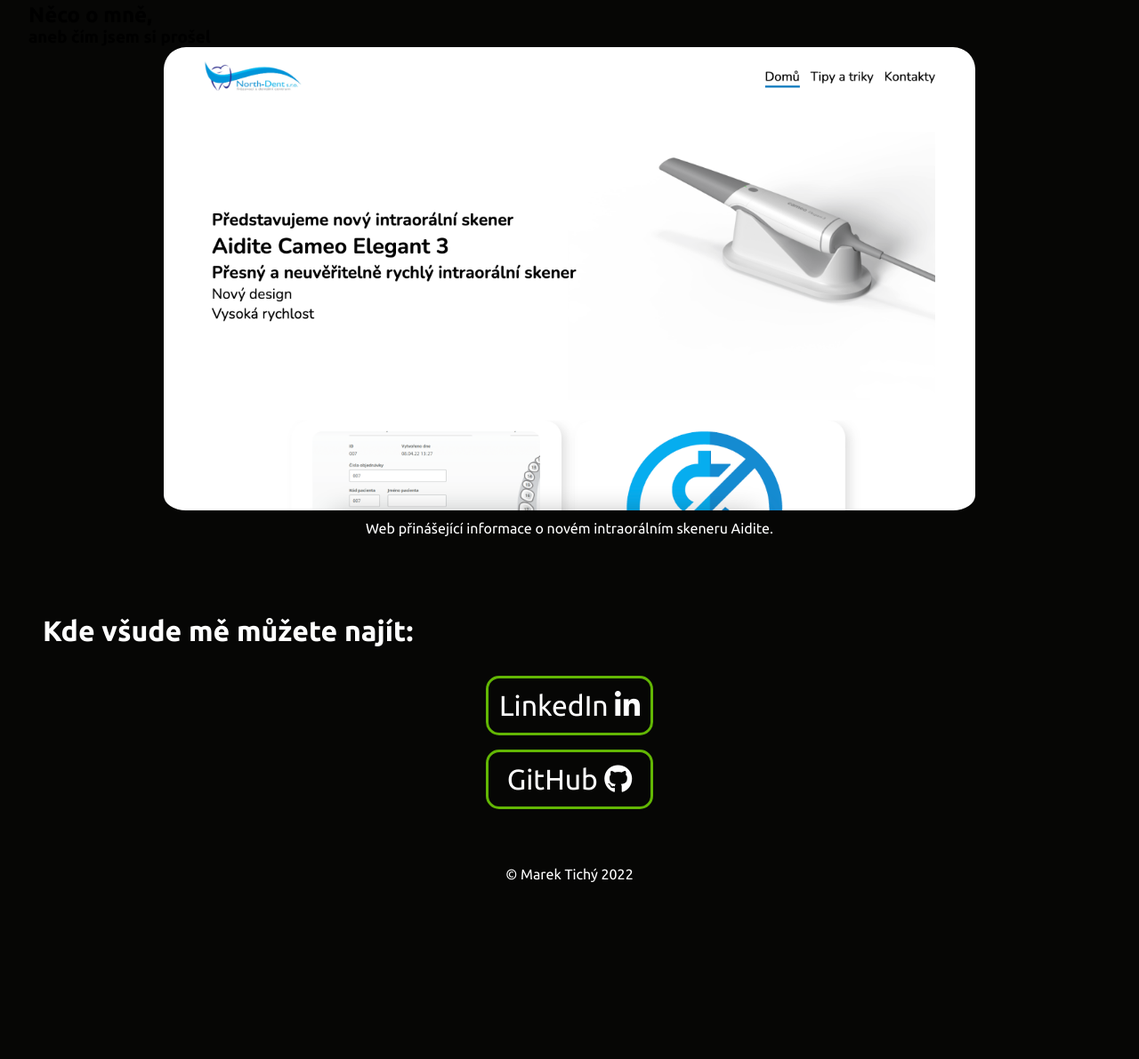
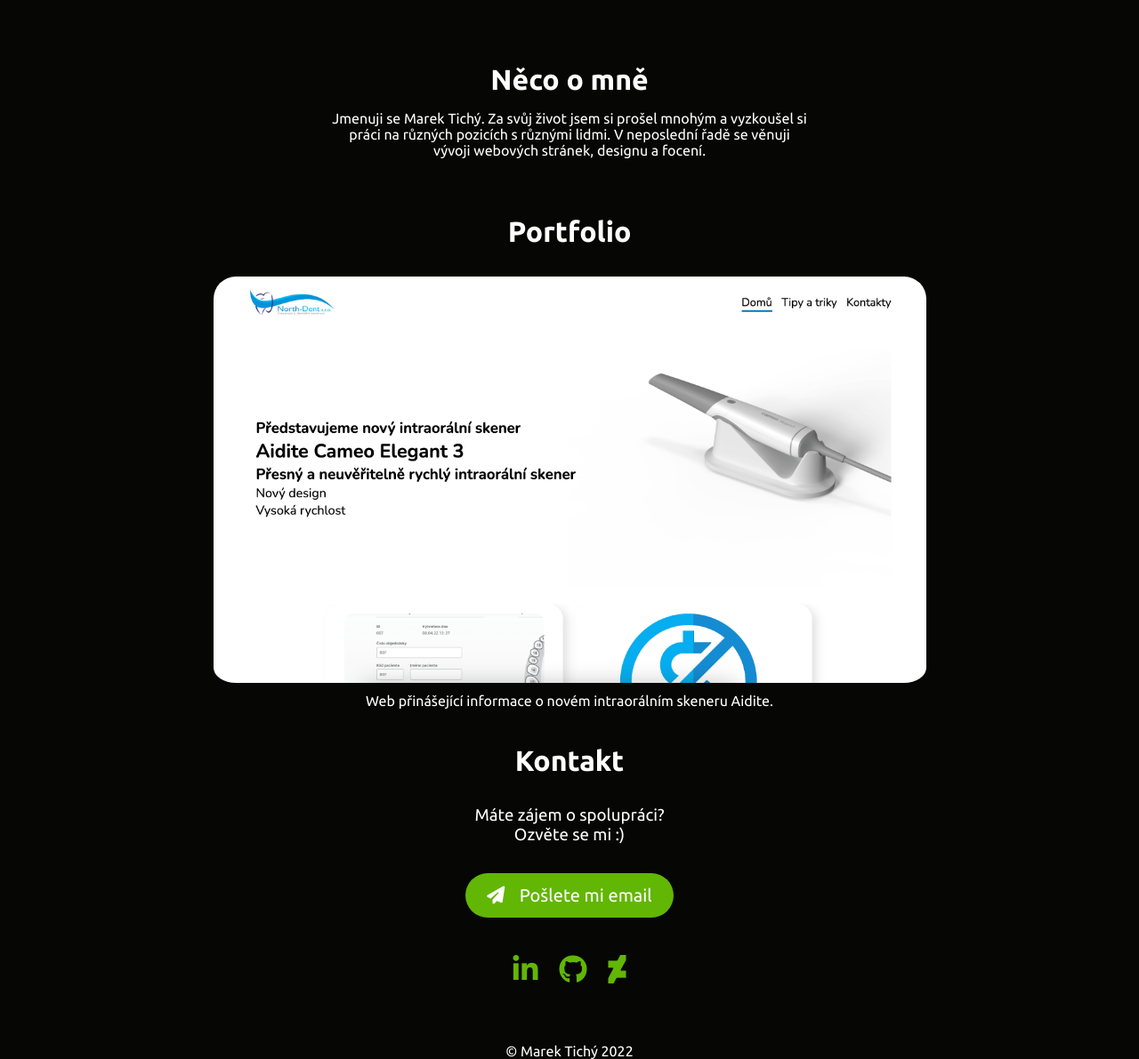
Before and after one commit to KaweiCZ/Portfolio, a website: page index.html in a window 1280 px wide. Shown: the part 705-1896 px from the top of the page at 89% size. Before the commit the page ends 1697 px from the top, so only its background shows below. Drawn offline with Linux system fonts and the light colour scheme.

Commit message:
Ver. 4.1

```diff
--- a/index.html
+++ b/index.html
@@ -94,19 +94,29 @@
         </div>
       </div>
     </section>
-    <section id="about">
+    <section class="about" id="about">
       <div class="about__content">
         <div class="about__texts">
-          <h2 class="about__heading">Něco o mně,</h2>
-          <h3 class="about__sub-heading">aneb čím jsem si prošel</h3>
+          <h2 class="about__heading">Něco o mně</h2>
+          <p class="about__text">
+            Jmenuji se Marek Tichý. Za svůj život jsem si prošel mnohým a
+            vyzkoušel si práci na různých pozicích s různými lidmi. V neposlední
+            řadě se věnuji vývoji webových stránek, designu a focení.
+          </p>
         </div>
       </div>
     </section>
     <section id="portfolio" class="portfolio">
+      <h2 class="portfolio__heading">Portfolio</h2>
       <div class="portfolio__link-wrapper">
-        <a class="portfolio__link" href="https://intraoral.cz/"> <img class="portfolio__img" src="/images/intraoral.png" alt=""></a>
-        <p class="portfolio__text">Web přinášející informace o novém intraorálním skeneru Aidite.</p>
+        <a class="portfolio__link" href="https://intraoral.cz/">
+          <img class="portfolio__img" src="/images/intraoral.png" alt=""
+        /></a>
+        <p class="portfolio__text">
+          Web přinášející informace o novém intraorálním skeneru Aidite.
+        </p>
       </div>
+      <!--
       <div>
          <a href="#"></a>
          <p></p>
@@ -119,7 +129,9 @@
          <a href="#"></a>
          <p></p>
        </div>
-    </section>
+    --></section>
+
+    <!--
       <section id="experiencies" class=experiencies">
         <div class=experiencies__icons-wrapper">
           <div class=experiencies__icon">
@@ -141,16 +153,38 @@
           <p></p>
         </div>
       </section>
+
+    -->
     <section id="contacts" class="contacts__main">
-      <h2 class="contacts__main-heading">Kde všude mě můžete najít:</h2>
-      <div class="contacts__main-links-wrapper">
+      <h2 class="contacts__main-heading">Kontakt</h2>
+      <h3 class="contacts__main-sub-heading">
+        Máte zájem o spolupráci?
+        <br />
+        Ozvěte se mi :)
+      </h3>
+
+      <a class="contacts__main-email-link" href="mailto:TichyM@gmail.com"
+        ><i class="fa-solid fa-paper-plane"></i> Pošlete mi email</a
+      >
+
+      <div class="contacts__main-social-wrapper">
         <a
           class="contacts__main-link"
           href="https://www.linkedin.com/in/marek-tichý-862b85117/"
-          >LinkedIn <i class="fa-brands fa-linkedin-in"></i
+          target="_blank"
+          ><i class="fa-brands fa-linkedin-in"></i
         ></a>
-        <a class="contacts__main-link" href="https://github.com/KaweiCZ"
-          >GitHub <i class="fa-brands fa-github"></i>
+        <a
+          class="contacts__main-link"
+          href="https://github.com/KaweiCZ"
+          target="_blank"
+          ><i class="fa-brands fa-github"></i>
+        </a>
+        <a
+          class="contacts__main-link"
+          href="https://www.deviantart.com/kaweicz"
+          target="_blank"
+          ><i class="fa-brands fa-deviantart"></i>
         </a>
       </div>
     </section>
--- a/styles.scss
+++ b/styles.scss
@@ -15,11 +15,6 @@
 
 body {
   background-color: #060605;
-	@media screen and(min-width:$Desktop) {
-		width: 95%;
-		margin-left: auto;
-		margin-right: auto;
-	}
 }
 .header {
   display: flex;
@@ -30,6 +25,9 @@
   @media screen and(min-width:$Desktop) {
     display: flex;
     align-items: center;
+    max-width: 1100px;
+    margin: 0 auto;
+    font-weight: 400;
   }
 
   &__logo {
@@ -49,11 +47,8 @@
 
 .nav {
   width: 100%;
-	flex-direction: row;
-	flex-wrap: wrap;
   @media screen and(min-width:$Desktop) {
-		align-items: center;
-		width: fit-content;
+    width: auto;
   }
 
   &__list {
@@ -70,6 +65,7 @@
   &__link {
     text-decoration: none;
     color: $NavLinks;
+    font-weight: 300;
     &--active {
       text-underline-offset: 5px;
       text-decoration: underline solid 5px #62b604;
@@ -77,7 +73,7 @@
   }
 
   &__list-item {
-		font-size: 1.5rem;
+    font-size: 1.25rem;
     padding: 0.5rem;
     text-align: center;
   }
@@ -104,7 +100,6 @@
 }
 
 .hero {
-	width: 100%;
   padding: 1rem;
   display: flex;
   flex-direction: column;
@@ -112,10 +107,12 @@
   @media screen and(min-width:$Desktop) {
     flex-direction: row;
     justify-content: center;
+    max-width: 1100px;
+    margin: 0 auto;
   }
   &__img-wrapper {
     width: 80%;
-		height: 420px;
+    height: 340px;
 
     @media screen and(min-width:$Desktop) {
       width: 50%;
@@ -143,7 +140,8 @@
     font-size: 2rem;
     text-align: center;
     @media screen and(min-width:$Desktop) {
-			font-size: 3.5rem;
+      font-size: 4.75rem;
+      text-align: left;
     }
   }
   &__sub-heading {
@@ -151,7 +149,7 @@
     color: $HeroText;
     font-size: 1rem;
     @media screen and(min-width:$Desktop) {
-			font-size: 1.75rem;
+      font-size: 2.25rem;
     }
   }
   &__buttons-wrapper {
@@ -161,17 +159,17 @@
     text-align: center;
     margin-top: 1.5rem;
     font-size: 1rem;
+    align-items: center;
     @media screen and(min-width:$Desktop) {
       flex-direction: row;
+      justify-content: flex-start;
+      gap: 1.5rem;
     }
   }
   &__button {
     background-color: $Buttons;
-		width: fit-content;
-		margin-left: auto;
-		margin-right: auto;
-		padding: 0.75rem;
-		font-size: 1.5rem;
+    padding: 0.8rem 1.5rem;
+    font-size: 1.25rem;
     text-decoration: none;
     color: $ButtonText;
     margin-top: 0.5rem;
@@ -188,16 +186,33 @@
 .portfolio {
   display: flex;
   flex-direction: column;
+  color: $HeroText;
+  padding: 1rem;
+  text-align: center;
+  justify-content: center;
+  @media screen and(min-width:$Desktop) {
+    max-width: 1100px;
+    margin: 0 auto;
+  }
+
+  &__heading {
+    font-size: 2rem;
+    margin-bottom: 2rem;
+  }
+  &__link-wrapper {
+    display: flex;
+    flex-direction: column;
     width: 100%;
-	&__link-wrapper {
-		width: 75%;
     justify-content: center;
-		margin-left: auto;
-		margin-right: auto;
     text-align: center;
+    align-items: center;
   }
+
   &__link {
     width: 100%;
+    @media screen and(min-width:$Desktop) {
+      width: 75%;
+    }
   }
   &__img {
     width: 100%;
@@ -205,26 +220,23 @@
     border-radius: 25px;
     padding-bottom: 0.5rem;
   }
-	&__text {
-		color: $HeroText;
-	}
 }
 .contacts__main {
   display: flex;
   flex-direction: column;
   padding: 1rem;
+  padding-top: 1.5rem;
+  align-items: center;
   @media screen and(min-width:$Desktop) {
     display: flex;
+    flex-direction: column;
+  }
+  &-social-wrapper {
+    display: flex;
     flex-direction: row;
-		align-items: center;
-		flex-wrap: wrap;
-	}
-	&-links-wrapper {
-		display: flex;
-		flex-direction: column;
-		width: 90%;
-		margin-left: auto;
-		margin-right: auto;
+    justify-content: center;
+    gap: 1.5rem;
+    margin-top: 2rem;
     @media screen and(min-width:$Desktop) {
       display: flex;
       align-items: center;
@@ -235,17 +247,33 @@
     color: $HeroText;
     font-size: 2rem;
     margin-bottom: 2rem;
+    text-align: center;
     @media screen and(min-width:$Desktop) {
-			width: 100%;
+      text-align: center;
+    }
+  }
+  &-sub-heading {
+    color: $HeroText;
+    text-align: center;
+    margin-bottom: 2rem;
+    font-weight: 400;
+  }
+  &-email-link {
+    text-decoration: none;
+    color: $NavLinks;
+    background-color: $Buttons;
+    padding: 0.8rem 1.5rem;
+    font-size: 1.25rem;
+    margin-bottom: 0.5rem;
+    border-radius: 25px;
+    .fa-paper-plane {
+      margin-right: 0.75rem;
     }
   }
   &-link {
     font-size: 2rem;
     text-decoration: none;
-		color: $NavLinks;
-		border: solid 3px #62b604;
-		padding: 0.75rem;
-		width: 100%;
+    color: $Buttons;
     margin-bottom: 1rem;
     border-radius: 15px;
     text-align: center;
@@ -257,3 +285,27 @@
   color: $HeroText;
   justify-content: center;
 }
+
+.about {
+  color: $HeroText;
+  max-width: 100%;
+  padding: 1rem;
+  text-align: center;
+  margin-bottom: 3rem;
+  @media screen and(min-width:$Desktop) {
+    max-width: 1100px;
+    margin: 0 auto;
+    padding: 3rem 1rem;
+  }
+  &__heading {
+    font-size: 2rem;
+    margin-top: 1.5rem;
+    margin-bottom: 1rem;
+  }
+  &__text {
+    @media screen and(min-width:$Desktop) {
+      width: 50%;
+      margin: 0 auto;
+    }
+  }
+}
```
Also changed, not shown: styles.css, 1 other file. Lines whose indentation alone changed are shown as unchanged.
